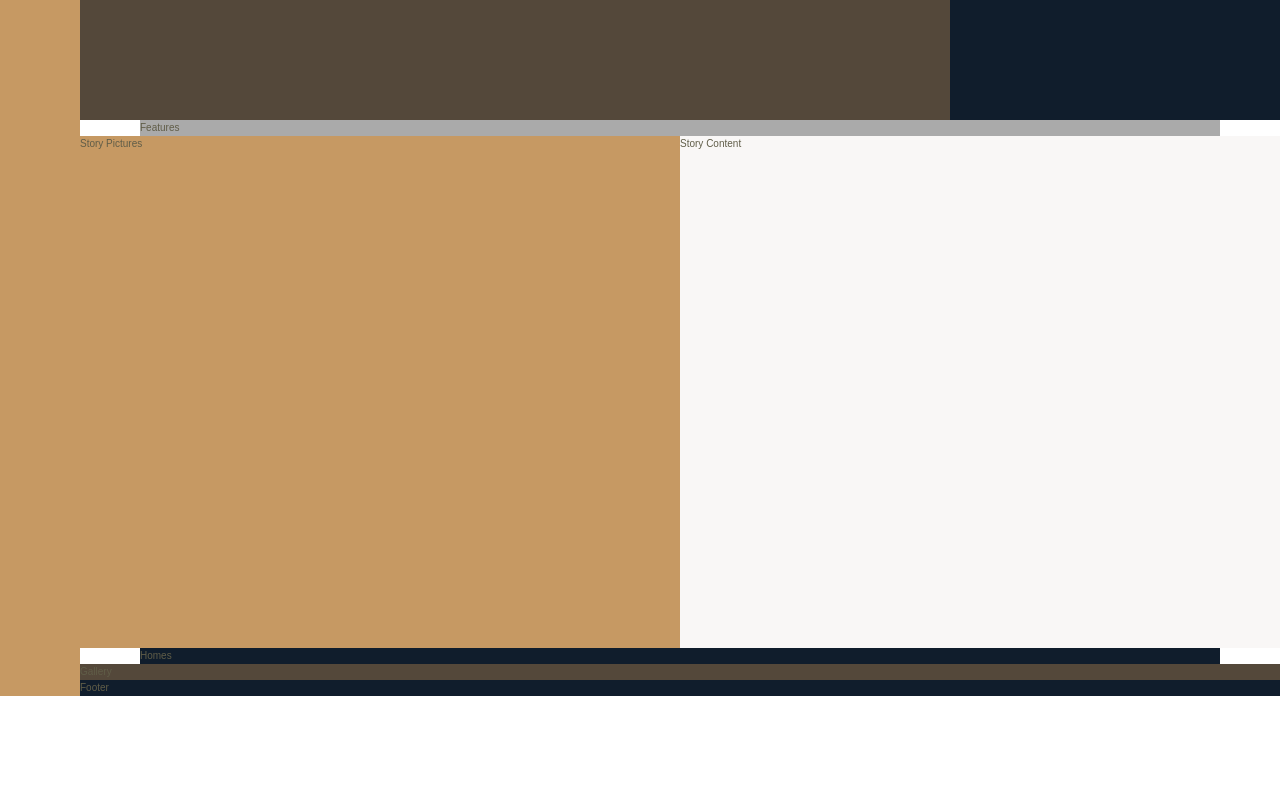
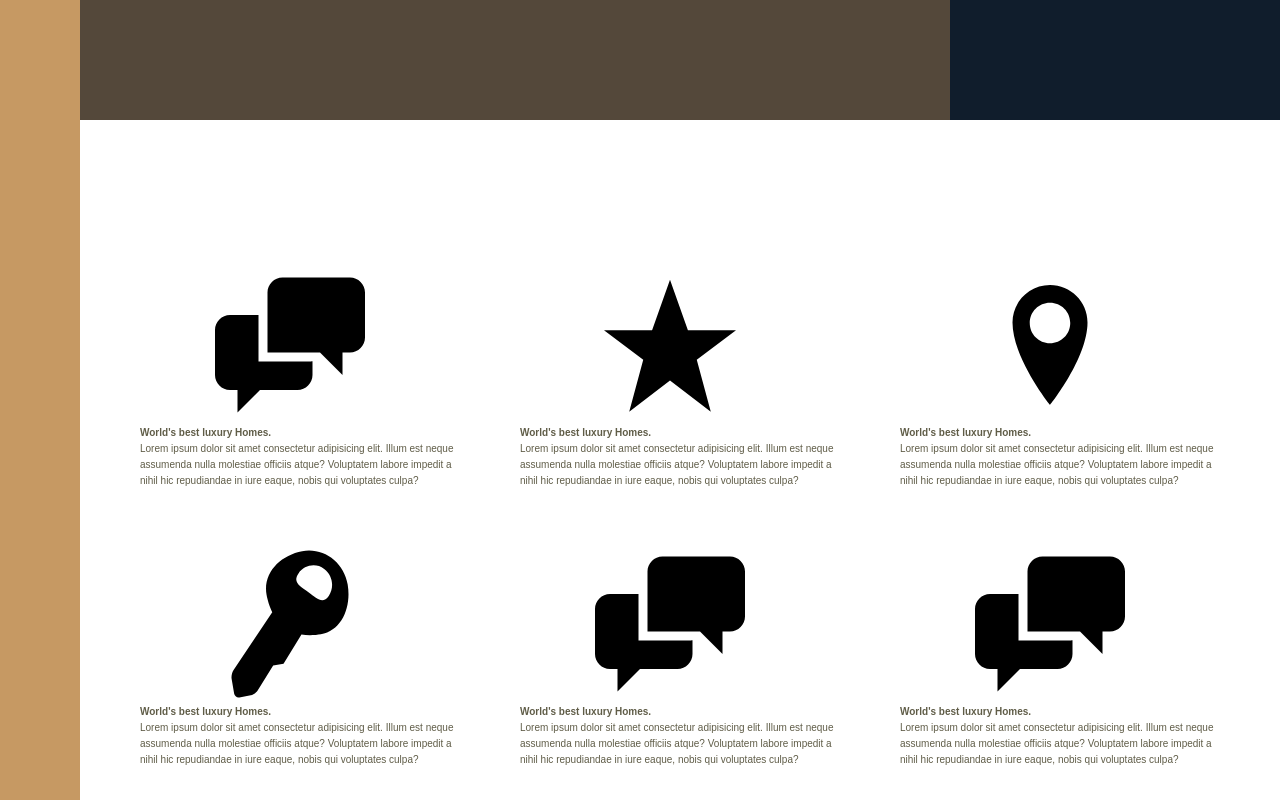
Before and after one commit to Gcorporation/Nexter-CSS-Grids, a website: page index.html in a window 1280 px wide. Shown: the part 520-1320 px from the top of the page. Before the commit the page ends 1216 px from the top, so only its background shows below. Drawn offline with Linux system fonts and the light colour scheme.

Commit message:
Building the Features section - part 1

```diff
--- a/index.html
+++ b/index.html
@@ -21,7 +21,48 @@
             Top 3 realtors
         </div>
         <section class="features">
-            Features
+            <div class="feature">
+                <svg class="feature__icon">
+                    <use href="img/sprite.svg#icon-chat"></use>
+                </svg>
+                <h4 class="heading-4">World's best luxury Homes.</h4>
+                <p class="feature__text">Lorem ipsum dolor sit amet consectetur adipisicing elit. Illum est neque assumenda nulla molestiae officiis atque? Voluptatem labore impedit a nihil hic repudiandae in iure eaque, nobis qui voluptates culpa?</p>
+            </div>
+            <div class="feature">
+                <svg class="feature__icon">
+                    <use href="img/sprite.svg#icon-star"></use>
+                </svg>
+                <h4 class="heading-4">World's best luxury Homes.</h4>
+                <p class="feature__text">Lorem ipsum dolor sit amet consectetur adipisicing elit. Illum est neque assumenda nulla molestiae officiis atque? Voluptatem labore impedit a nihil hic repudiandae in iure eaque, nobis qui voluptates culpa?</p>
+            </div>
+            <div class="feature">
+                <svg class="feature__icon">
+                    <use href="img/sprite.svg#icon-location-pin"></use>
+                </svg>
+                <h4 class="heading-4">World's best luxury Homes.</h4>
+                <p class="feature__text">Lorem ipsum dolor sit amet consectetur adipisicing elit. Illum est neque assumenda nulla molestiae officiis atque? Voluptatem labore impedit a nihil hic repudiandae in iure eaque, nobis qui voluptates culpa?</p>
+            </div>
+            <div class="feature">
+                <svg class="feature__icon">
+                    <use href="img/sprite.svg#icon-key"></use>
+                </svg>
+                <h4 class="heading-4">World's best luxury Homes.</h4>
+                <p class="feature__text">Lorem ipsum dolor sit amet consectetur adipisicing elit. Illum est neque assumenda nulla molestiae officiis atque? Voluptatem labore impedit a nihil hic repudiandae in iure eaque, nobis qui voluptates culpa?</p>
+            </div>
+            <div class="feature">
+                <svg class="feature__icon">
+                    <use href="img/sprite.svg#icon-chat"></use>
+                </svg>
+                <h4 class="heading-4">World's best luxury Homes.</h4>
+                <p class="feature__text">Lorem ipsum dolor sit amet consectetur adipisicing elit. Illum est neque assumenda nulla molestiae officiis atque? Voluptatem labore impedit a nihil hic repudiandae in iure eaque, nobis qui voluptates culpa?</p>
+            </div>
+            <div class="feature">
+                <svg class="feature__icon">
+                    <use href="img/sprite.svg#icon-chat"></use>
+                </svg>
+                <h4 class="heading-4">World's best luxury Homes.</h4>
+                <p class="feature__text">Lorem ipsum dolor sit amet consectetur adipisicing elit. Illum est neque assumenda nulla molestiae officiis atque? Voluptatem labore impedit a nihil hic repudiandae in iure eaque, nobis qui voluptates culpa?</p>
+            </div>
         </section>
         <div class="story__pictures">
             Story Pictures
--- a/sass/_features.scss
+++ b/sass/_features.scss
@@ -1,4 +1,9 @@
 .features {
-    background-color: $color-grey-light-2;
+    margin: 15rem 0;
     grid-column: center-start / center-end;
+
+    display: grid;
+    grid-template-columns: repeat(3, 1fr);
+    grid-template-rows: auto auto;
+    grid-gap: 6rem;
 }
```
Also changed, not shown: css/style.css.
